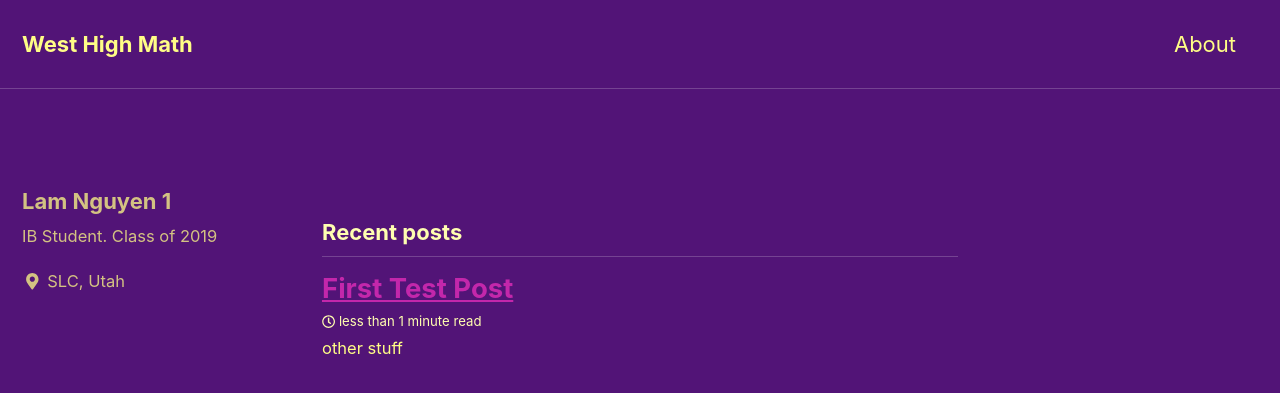
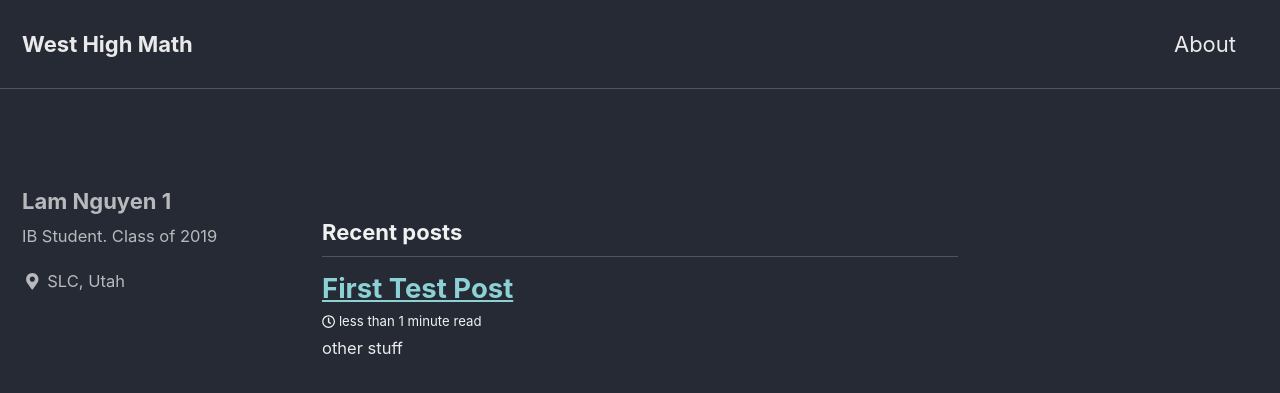
Before and after one commit to WestHighMath/WestHighMath.github.io, a Jekyll site: the page built from index.html, in a window 1280 px wide and 900 px high. Shown: the top 393 px of the window. Built offline with Jekyll 4.4.1, drawn with Linux system fonts in a browser that asks for light colours; cached includes are drawn as plain includes; nearby versions of some CDN libraries; the list of posts is cut into pages by our own code.

Commit message:
Update _config.yml

```diff
--- a/_config.yml
+++ b/_config.yml
@@ -12,7 +12,7 @@
 
 # theme                  : "minimal-mistakes-jekyll"
 # remote_theme           : "mmistakes/minimal-mistakes"
-minimal_mistakes_skin    : "plum" #"default", "air", "aqua", "contrast", "dark", "dirt", "neon", "mint", "plum", "sunrise"
+minimal_mistakes_skin    : "dark" #"default", "air", "aqua", "contrast", "dark", "dirt", "neon", "mint", "plum", "sunrise"
 
 # Site Settings
 locale                   : "en-US"
```
